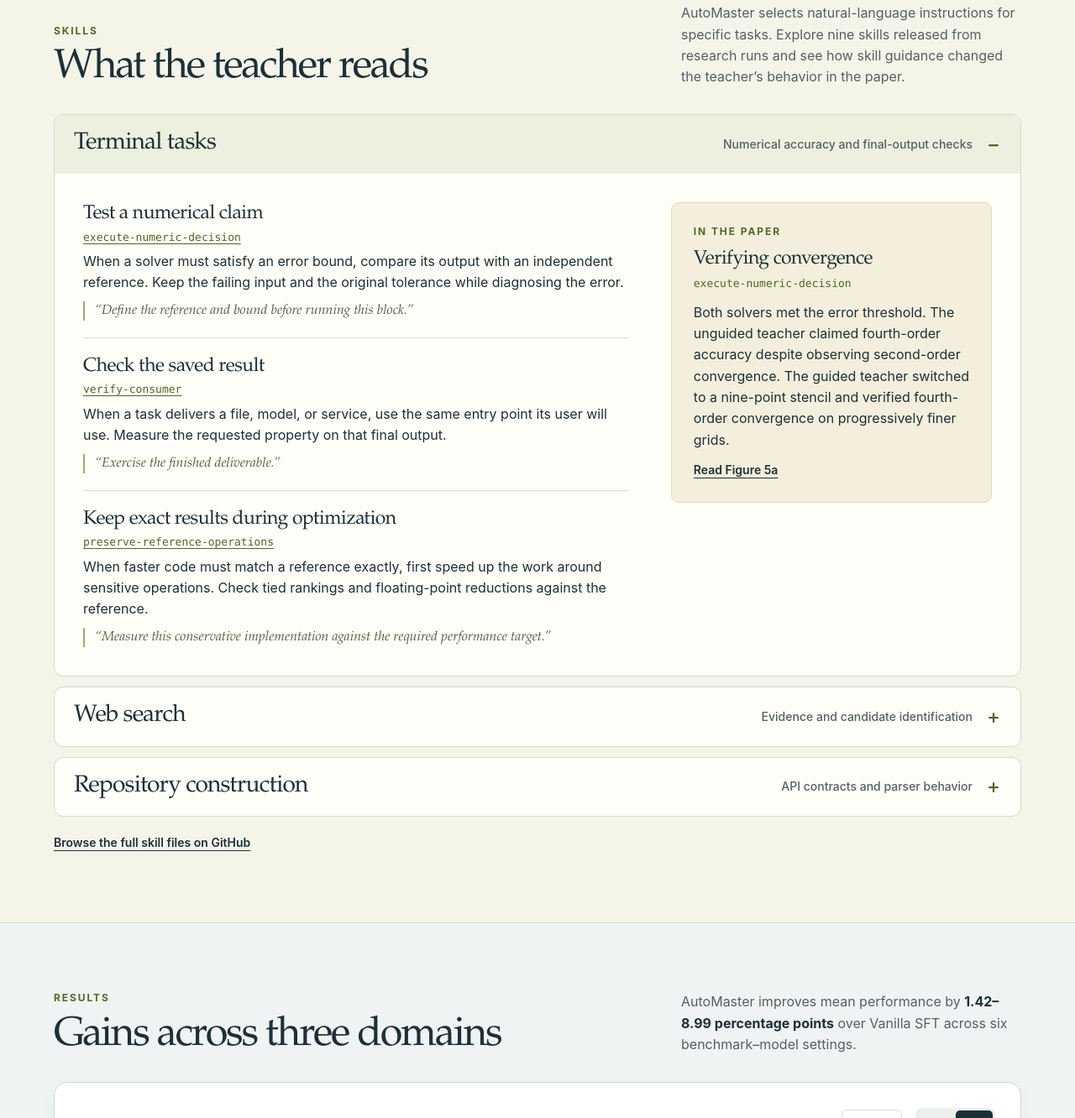
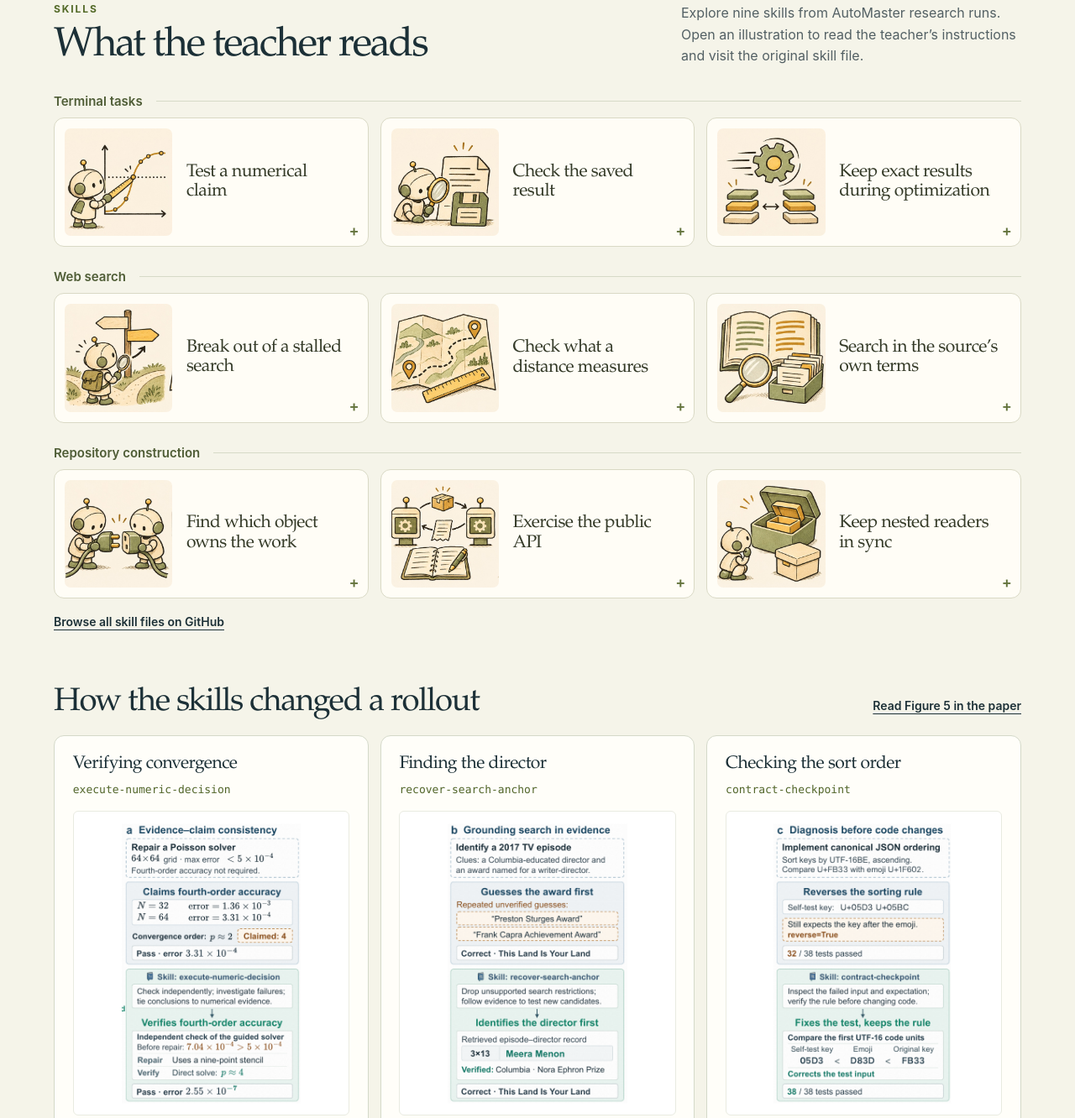
Before and after one commit to AweAI-Team/AutoMaster, a plain HTML site: page index.html in a window 1280 px wide. Shown: the part 2618-3950 px from the top of the page at 84% size. Drawn offline with Linux system fonts and the light colour scheme.

Commit message:
Illustrate the nine skills and show the original paper cases

```diff
--- a/index.html
+++ b/index.html
@@ -12,7 +12,7 @@
   <meta property="og:description" content="An autonomous post-training system for skill-guided fine-tuning. Explore the method, watch the video, and compare results.">
   <meta property="og:image" content="https://aweai-team.github.io/AutoMaster/assets/automaster.jpg">
   <link rel="icon" type="image/png" href="assets/favicon.png">
-  <link rel="stylesheet" href="style.css?v=skill-library">
+  <link rel="stylesheet" href="style.css?v=skill-gallery">
   <script src="particle-title.js?v=warm-wordmark" defer></script>
   <script src="site.js?v=score-bars" defer></script>
 </head>
@@ -55,44 +55,64 @@
 </section>
 <section class="skills-section" id="skills" aria-labelledby="skills-title"><div class="wrap section">
   <div class="section-heading"><div><p class="kicker">Skills</p><h2 id="skills-title">What the teacher reads</h2></div>
-    <p>AutoMaster selects natural-language instructions for specific tasks. Explore nine skills released from research runs and see how skill guidance changed the teacher’s behavior in the paper.</p></div>
-  <details class="skill-domain" name="skill-domain" open>
-    <summary><span>Terminal tasks</span><small>Numerical accuracy and final-output checks</small></summary>
-    <div class="skill-body"><div class="skill-list">
-      <article><h3>Test a numerical claim</h3><a class="skill-file" href="https://github.com/RUCAIBox/AutoMaster/blob/1c2d5f0a7b69b997c47e7ead4c3f4b71563ab5a0/skills/tb2.1/execute-numeric-decision/SKILL.md" aria-label="Read execute-numeric-decision on GitHub">execute-numeric-decision</a>
-        <p>When a solver must satisfy an error bound, compare its output with an independent reference. Keep the failing input and the original tolerance while diagnosing the error.</p><blockquote>“Define the reference and bound before running this block.”</blockquote></article>
-      <article><h3>Check the saved result</h3><a class="skill-file" href="https://github.com/RUCAIBox/AutoMaster/blob/1c2d5f0a7b69b997c47e7ead4c3f4b71563ab5a0/skills/tb2.1/verify-consumer/SKILL.md" aria-label="Read verify-consumer on GitHub">verify-consumer</a>
-        <p>When a task delivers a file, model, or service, use the same entry point its user will use. Measure the requested property on that final output.</p><blockquote>“Exercise the finished deliverable.”</blockquote></article>
-      <article><h3>Keep exact results during optimization</h3><a class="skill-file" href="https://github.com/RUCAIBox/AutoMaster/blob/1c2d5f0a7b69b997c47e7ead4c3f4b71563ab5a0/skills/tb2.1/preserve-reference-operations/SKILL.md" aria-label="Read preserve-reference-operations on GitHub">preserve-reference-operations</a>
-        <p>When faster code must match a reference exactly, first speed up the work around sensitive operations. Check tied rankings and floating-point reductions against the reference.</p><blockquote>“Measure this conservative implementation against the required performance target.”</blockquote></article>
-    </div><aside class="skill-case"><p class="kicker">In the paper</p><h3>Verifying convergence</h3>
-      <code>execute-numeric-decision</code><p>Both solvers met the error threshold. The unguided teacher claimed fourth-order accuracy despite observing second-order convergence. The guided teacher switched to a nine-point stencil and verified fourth-order convergence on progressively finer grids.</p><a class="text-link" href="assets/paper.pdf#page=9">Read Figure 5a</a></aside></div>
-  </details>
-  <details class="skill-domain" name="skill-domain">
-    <summary><span>Web search</span><small>Evidence and candidate identification</small></summary>
-    <div class="skill-body"><div class="skill-list">
-      <article><h3>Break out of a stalled search</h3><a class="skill-file" href="https://github.com/RUCAIBox/AutoMaster/blob/1c2d5f0a7b69b997c47e7ead4c3f4b71563ab5a0/skills/bc/recover-search-anchor/SKILL.md" aria-label="Read recover-search-anchor on GitHub">recover-search-anchor</a>
-        <p>When repeated queries lead to the same weak candidate, find the guessed detail they share. Drop it and search a clue that could independently identify the target.</p><blockquote>“Drop that guessed restriction from the next discovery query.”</blockquote></article>
-      <article><h3>Check what a distance measures</h3><a class="skill-file" href="https://github.com/RUCAIBox/AutoMaster/blob/1c2d5f0a7b69b997c47e7ead4c3f4b71563ab5a0/skills/bc/measured-relations/SKILL.md" aria-label="Read measured-relations on GitHub">measured-relations</a>
-        <p>When distance could rule a candidate in or out, check the endpoints, units, and travel mode. A nearby station may explain a clue while leaving the requested walking distance unknown.</p><blockquote>“Before using a returned number, identify its two endpoints, what was measured, and its units.”</blockquote></article>
-      <article><h3>Search in the source’s own terms</h3><a class="skill-file" href="https://github.com/RUCAIBox/AutoMaster/blob/1c2d5f0a7b69b997c47e7ead4c3f4b71563ab5a0/skills/bc/source-terms/SKILL.md" aria-label="Read source-terms on GitHub">source-terms</a>
-        <p>When English summaries omit a local fact, keep one verified name or institution and search for the missing relationship in the language of the relevant record.</p><blockquote>“Preserve names, dates, and roles.”</blockquote></article>
-    </div><aside class="skill-case"><p class="kicker">In the paper</p><h3>Finding the director</h3>
-      <code>recover-search-anchor</code><p>Both searches found the same episode. The unguided teacher repeatedly guessed an award. The guided teacher used the episode credits to identify director Meera Menon, then checked the award clue.</p><a class="text-link" href="assets/paper.pdf#page=9">Read Figure 5b</a></aside></div>
-  </details>
-  <details class="skill-domain" name="skill-domain">
-    <summary><span>Repository construction</span><small>API contracts and parser behavior</small></summary>
-    <div class="skill-body"><div class="skill-list">
-      <article><h3>Find which object owns the work</h3><a class="skill-file" href="https://github.com/RUCAIBox/AutoMaster/blob/1c2d5f0a7b69b997c47e7ead4c3f4b71563ab5a0/skills/doc2repo/collaborator-contracts/SKILL.md" aria-label="Read collaborator-contracts on GitHub">collaborator-contracts</a>
-        <p>When framework objects cooperate, try the smallest real construction and activation sequence. Identify which object starts the work, handles it, and cleans up.</p><blockquote>“Determine which object owns startup, processing and cleanup.”</blockquote></article>
-      <article><h3>Exercise the public API</h3><a class="skill-file" href="https://github.com/RUCAIBox/AutoMaster/blob/1c2d5f0a7b69b997c47e7ead4c3f4b71563ab5a0/skills/doc2repo/run-observed-public-call/SKILL.md" aria-label="Read run-observed-public-call on GitHub">run-observed-public-call</a>
-        <p>When a library wraps an external service, call its real public entry point. Record the outbound request at the dependency boundary and check the value returned to the caller.</p><blockquote>“Use a fresh ledger for the call.”</blockquote></article>
-      <article><h3>Keep nested readers in sync</h3><a class="skill-file" href="https://github.com/RUCAIBox/AutoMaster/blob/1c2d5f0a7b69b997c47e7ead4c3f4b71563ab5a0/skills/doc2repo/owned-regions/SKILL.md" aria-label="Read owned-regions on GitHub">owned-regions</a>
-        <p>When a parser delegates a nested region, specify which reader consumes the closing marker. Test a nested item followed by a sibling so a misplaced cursor becomes visible.</p><blockquote>“Define whether the closing marker belongs to the child and keep that convention at every call site.”</blockquote></article>
-    </div><aside class="skill-case"><p class="kicker">In the paper</p><h3>Checking the sort order</h3>
-      <code>contract-checkpoint</code><p>A flawed self-test led the unguided teacher to reverse a global sort. With contract-checkpoint, the teacher checked the UTF-16 ordering, fixed the test input, and passed 38 of 38 tests. This skill is excerpted in Appendix B.3.</p><a class="text-link" href="assets/paper.pdf#page=9">Read Figure 5c</a></aside></div>
-  </details>
-  <p class="skill-source"><a class="text-link" href="https://github.com/RUCAIBox/AutoMaster/tree/main/skills">Browse the full skill files on GitHub</a></p>
+    <p>Explore nine skills from AutoMaster research runs. Open an illustration to read the teacher’s instructions and visit the original skill file.</p></div>
+    <div class="skill-row"><h3>Terminal tasks</h3><div class="skill-grid">
+      <details class="skill-tile">
+        <summary><span class="skill-drawing" style="--x:0%;--y:0%" aria-hidden="true"></span><span class="tile-title">Test a numerical claim</span></summary>
+        <div class="skill-reading"><p>When a solver must satisfy an error bound, compare its output with an independent reference. Keep the failing input and the original tolerance while diagnosing the error.</p><blockquote>“Define the reference and bound before running this block.”</blockquote><a class="skill-file" href="https://github.com/RUCAIBox/AutoMaster/blob/1c2d5f0a7b69b997c47e7ead4c3f4b71563ab5a0/skills/tb2.1/execute-numeric-decision/SKILL.md" aria-label="Read execute-numeric-decision on GitHub">execute-numeric-decision</a><a class="text-link" href="#paper-case-a">View paper case A</a></div>
+      </details>
+      <details class="skill-tile">
+        <summary><span class="skill-drawing" style="--x:50%;--y:0%" aria-hidden="true"></span><span class="tile-title">Check the saved result</span></summary>
+        <div class="skill-reading"><p>When a task delivers a file, model, or service, use the same entry point its user will use. Measure the requested property on that final output.</p><blockquote>“Exercise the finished deliverable.”</blockquote><a class="skill-file" href="https://github.com/RUCAIBox/AutoMaster/blob/1c2d5f0a7b69b997c47e7ead4c3f4b71563ab5a0/skills/tb2.1/verify-consumer/SKILL.md" aria-label="Read verify-consumer on GitHub">verify-consumer</a></div>
+      </details>
+      <details class="skill-tile">
+        <summary><span class="skill-drawing" style="--x:100%;--y:0%" aria-hidden="true"></span><span class="tile-title">Keep exact results during optimization</span></summary>
+        <div class="skill-reading"><p>When faster code must match a reference exactly, first speed up the work around sensitive operations. Check tied rankings and floating-point reductions against the reference.</p><blockquote>“Measure this conservative implementation against the required performance target.”</blockquote><a class="skill-file" href="https://github.com/RUCAIBox/AutoMaster/blob/1c2d5f0a7b69b997c47e7ead4c3f4b71563ab5a0/skills/tb2.1/preserve-reference-operations/SKILL.md" aria-label="Read preserve-reference-operations on GitHub">preserve-reference-operations</a></div>
+      </details>
+    </div></div>
+    <div class="skill-row"><h3>Web search</h3><div class="skill-grid">
+      <details class="skill-tile">
+        <summary><span class="skill-drawing" style="--x:0%;--y:50%" aria-hidden="true"></span><span class="tile-title">Break out of a stalled search</span></summary>
+        <div class="skill-reading"><p>When repeated queries lead to the same weak candidate, find the guessed detail they share. Drop it and search a clue that could independently identify the target.</p><blockquote>“Drop that guessed restriction from the next discovery query.”</blockquote><a class="skill-file" href="https://github.com/RUCAIBox/AutoMaster/blob/1c2d5f0a7b69b997c47e7ead4c3f4b71563ab5a0/skills/bc/recover-search-anchor/SKILL.md" aria-label="Read recover-search-anchor on GitHub">recover-search-anchor</a><a class="text-link" href="#paper-case-b">View paper case B</a></div>
+      </details>
+      <details class="skill-tile">
+        <summary><span class="skill-drawing" style="--x:50%;--y:50%" aria-hidden="true"></span><span class="tile-title">Check what a distance measures</span></summary>
+        <div class="skill-reading"><p>When distance could rule a candidate in or out, check the endpoints, units, and travel mode. A nearby station may explain a clue while leaving the requested walking distance unknown.</p><blockquote>“Before using a returned number, identify its two endpoints, what was measured, and its units.”</blockquote><a class="skill-file" href="https://github.com/RUCAIBox/AutoMaster/blob/1c2d5f0a7b69b997c47e7ead4c3f4b71563ab5a0/skills/bc/measured-relations/SKILL.md" aria-label="Read measured-relations on GitHub">measured-relations</a></div>
+      </details>
+      <details class="skill-tile">
+        <summary><span class="skill-drawing" style="--x:100%;--y:50%" aria-hidden="true"></span><span class="tile-title">Search in the source’s own terms</span></summary>
+        <div class="skill-reading"><p>When English summaries omit a local fact, keep one verified name or institution and search for the missing relationship in the language of the relevant record.</p><blockquote>“Preserve names, dates, and roles.”</blockquote><a class="skill-file" href="https://github.com/RUCAIBox/AutoMaster/blob/1c2d5f0a7b69b997c47e7ead4c3f4b71563ab5a0/skills/bc/source-terms/SKILL.md" aria-label="Read source-terms on GitHub">source-terms</a></div>
+      </details>
+    </div></div>
+    <div class="skill-row"><h3>Repository construction</h3><div class="skill-grid">
+      <details class="skill-tile">
+        <summary><span class="skill-drawing" style="--x:0%;--y:100%" aria-hidden="true"></span><span class="tile-title">Find which object owns the work</span></summary>
+        <div class="skill-reading"><p>When framework objects cooperate, try the smallest real construction and activation sequence. Identify which object starts the work, handles it, and cleans up.</p><blockquote>“Determine which object owns startup, processing and cleanup.”</blockquote><a class="skill-file" href="https://github.com/RUCAIBox/AutoMaster/blob/1c2d5f0a7b69b997c47e7ead4c3f4b71563ab5a0/skills/doc2repo/collaborator-contracts/SKILL.md" aria-label="Read collaborator-contracts on GitHub">collaborator-contracts</a></div>
+      </details>
+      <details class="skill-tile">
+        <summary><span class="skill-drawing" style="--x:50%;--y:100%" aria-hidden="true"></span><span class="tile-title">Exercise the public API</span></summary>
+        <div class="skill-reading"><p>When a library wraps an external service, call its real public entry point. Record the outbound request at the dependency boundary and check the value returned to the caller.</p><blockquote>“Use a fresh ledger for the call.”</blockquote><a class="skill-file" href="https://github.com/RUCAIBox/AutoMaster/blob/1c2d5f0a7b69b997c47e7ead4c3f4b71563ab5a0/skills/doc2repo/run-observed-public-call/SKILL.md" aria-label="Read run-observed-public-call on GitHub">run-observed-public-call</a></div>
+      </details>
+      <details class="skill-tile">
+        <summary><span class="skill-drawing" style="--x:100%;--y:100%" aria-hidden="true"></span><span class="tile-title">Keep nested readers in sync</span></summary>
+        <div class="skill-reading"><p>When a parser delegates a nested region, specify which reader consumes the closing marker. Test a nested item followed by a sibling so a misplaced cursor becomes visible.</p><blockquote>“Define whether the closing marker belongs to the child and keep that convention at every call site.”</blockquote><a class="skill-file" href="https://github.com/RUCAIBox/AutoMaster/blob/1c2d5f0a7b69b997c47e7ead4c3f4b71563ab5a0/skills/doc2repo/owned-regions/SKILL.md" aria-label="Read owned-regions on GitHub">owned-regions</a></div>
+      </details>
+    </div></div>
+  <p class="skill-source"><a class="text-link" href="https://github.com/RUCAIBox/AutoMaster/tree/main/skills">Browse all skill files on GitHub</a></p>
+  <section class="paper-cases" aria-labelledby="cases-title">
+    <div class="case-heading"><h3 id="cases-title">How the skills changed a rollout</h3><a class="text-link" href="assets/paper.pdf#page=9">Read Figure 5 in the paper</a></div>
+    <div class="paper-panels">
+      <article id="paper-case-a" class="paper-panel"><h4>Verifying convergence</h4><code>execute-numeric-decision</code>
+        <a class="case-image" href="assets/skills/figure5a.png" aria-label="Enlarge Figure 5a: Verifying convergence"><img src="assets/skills/figure5a.png" alt="Figure 5a. Verifying convergence. Both solvers met the error threshold. The unguided teacher claimed fourth-order accuracy despite observing second-order convergence. The guided teacher switched to a nine-point stencil and verified fourth-order convergence on progressively finer grids." loading="lazy" width="452" height="732"></a>
+        <details><summary>Case notes</summary><p>Both solvers met the error threshold. The unguided teacher claimed fourth-order accuracy despite observing second-order convergence. The guided teacher switched to a nine-point stencil and verified fourth-order convergence on progressively finer grids.</p><a class="text-link" href="assets/paper.pdf#page=9">Read Figure 5a</a></details></article>
+      <article id="paper-case-b" class="paper-panel"><h4>Finding the director</h4><code>recover-search-anchor</code>
+        <a class="case-image" href="assets/skills/figure5b.png" aria-label="Enlarge Figure 5b: Finding the director"><img src="assets/skills/figure5b.png" alt="Figure 5b. Finding the director. Both searches found the same episode. The unguided teacher repeatedly guessed an award. The guided teacher used the episode credits to identify director Meera Menon, then checked the award clue." loading="lazy" width="452" height="732"></a>
+        <details><summary>Case notes</summary><p>Both searches found the same episode. The unguided teacher repeatedly guessed an award. The guided teacher used the episode credits to identify director Meera Menon, then checked the award clue.</p><a class="text-link" href="assets/paper.pdf#page=9">Read Figure 5b</a></details></article>
+      <article id="paper-case-c" class="paper-panel"><h4>Checking the sort order</h4><code>contract-checkpoint</code>
+        <a class="case-image" href="assets/skills/figure5c.png" aria-label="Enlarge Figure 5c: Checking the sort order"><img src="assets/skills/figure5c.png" alt="Figure 5c. Checking the sort order. A flawed self-test led the unguided teacher to reverse a global sort. With contract-checkpoint, the teacher checked the UTF-16 ordering, fixed the test input, and passed 38 of 38 tests. This skill is excerpted in Appendix B.3." loading="lazy" width="456" height="732"></a>
+        <details><summary>Case notes</summary><p>A flawed self-test led the unguided teacher to reverse a global sort. With contract-checkpoint, the teacher checked the UTF-16 ordering, fixed the test input, and passed 38 of 38 tests. This skill is excerpted in Appendix B.3.</p><a class="text-link" href="assets/paper.pdf#page=9">Read Figure 5c</a></details></article>
+    </div>
+  </section>
 </div></section>
 <section class="results band" id="results"><div class="wrap section">
   <div class="section-heading"><div><p class="kicker">Results</p><h2>Gains across three domains</h2></div><p>AutoMaster improves mean performance by <strong>1.42–8.99 percentage points</strong> over Vanilla SFT across six benchmark–model settings.</p></div>
--- a/style.css
+++ b/style.css
@@ -77,24 +77,34 @@
 @media(max-width:620px){.hero .actions{display:grid;grid-template-columns:repeat(2,minmax(0,1fr));max-width:340px}.hero .button{padding-inline:7px}}
 
 .skills-section {background:#f5f4e9;border-top:1px solid #dedfcf}
-.skill-domain {padding:0;border:1px solid #d4dac8;border-radius:11px;background:#fffef8;margin-bottom:12px;overflow:hidden}
-.skill-domain summary {display:grid;grid-template-columns:minmax(0,1fr) auto 18px;align-items:center;gap:16px;width:100%;padding:18px 23px;list-style:none}
-.skill-domain summary::-webkit-details-marker {display:none}
-.skill-domain summary:focus-visible {outline-offset:-4px}
-.skill-domain summary span {font:500 clamp(23px,2.2vw,31px)/1.2 var(--display);letter-spacing:-.03em}
-.skill-domain summary small {color:var(--muted);font-size:14px;font-weight:450}
-.skill-domain summary::after {content:"+";color:var(--olive);font:500 24px/1 var(--sans);text-align:center}
-.skill-domain[open] summary::after {content:"−"}
-.skill-domain summary:hover,.skill-domain[open] summary {background:#edf0df}
-.skill-body {display:grid;grid-template-columns:minmax(0,1.7fr) minmax(240px,1fr);align-items:start;gap:clamp(22px,4vw,62px);padding:clamp(18px,2.7vw,34px)}
-.skill-list article+article {border-top:1px solid var(--line);margin-top:20px;padding-top:20px}
-.skill-list h3,.skill-case h3 {font:550 23px/1.2 var(--display);letter-spacing:-.025em}
-.skill-file,.skill-case code {font:13px/1.5 ui-monospace,Menlo,monospace;color:#516529;overflow-wrap:anywhere}
-.skill-file {display:inline-block;margin:3px 0 7px;text-underline-offset:3px}
-.skill-list blockquote {margin:9px 0 0;padding-left:12px;border-left:2px solid #9dac77;color:#53613f;font:italic 16px/1.45 var(--display)}
-.skill-case {background:#f4efdc;border:1px solid #e1dabc;border-radius:9px;padding:clamp(15px,2vw,26px)}
-.skill-case code {display:block;margin:6px 0 12px}
-.skill-case .text-link {display:inline-block;margin-top:12px}
-.skill-source {margin-top:18px}
-@media(max-width:760px){.skill-body{grid-template-columns:1fr}.skill-domain summary{grid-template-columns:1fr 18px}.skill-domain summary small{display:none}}
 @media(max-width:420px){.nav nav{gap:8px}.nav .brand{font-size:17px}.nav{gap:8px}.nav nav a{font-size:12px}}
+.skill-row + .skill-row {margin-top:26px}
+.skill-row>h3 {display:flex;align-items:center;gap:16px;margin-bottom:10px;color:#4f5d36;font:600 15px var(--sans)}
+.skill-row>h3::after {content:"";height:1px;background:#d6dac7;flex:1}
+.skill-grid,.paper-panels {display:grid;grid-template-columns:repeat(3,minmax(0,1fr));gap:14px;align-items:start}
+.skill-tile {border:1px solid #d9d9c5;border-radius:12px;padding:0;background:#fffdf6;overflow:hidden}
+.skill-tile summary {display:grid;grid-template-columns:38% 1fr;position:relative;align-items:center;gap:clamp(12px,1.3vw,22px);width:100%;min-height:115px;padding:12px 23px 12px 12px;list-style:none;color:#343a28}
+.skill-tile summary::-webkit-details-marker {display:none}
+.skill-tile summary::after {content:"+";position:absolute;right:10px;bottom:4px;color:#63733c;font-size:18px}
+.skill-tile[open] summary::after {content:"−"}
+.skill-tile summary:hover,.skill-tile[open] summary {background:#f7f1e1}
+.skill-tile summary:focus-visible {outline-offset:-4px}
+.skill-drawing {display:block;width:100%;aspect-ratio:1;background-image:url("assets/skills/illustrations.jpg");background-size:300% 300%;background-position:var(--x) var(--y);border-radius:7px}
+.tile-title,.paper-panel h4 {font:550 clamp(20px,1.65vw,27px)/1.12 var(--display);letter-spacing:-.025em}
+.skill-reading {padding:15px 17px 20px;border-top:1px solid #dedfce}
+.skill-reading blockquote {margin:12px 0;padding-left:12px;border-left:2px solid #9dac77;color:#53613f;font:italic 17px/1.45 var(--display)}
+.skill-file,.paper-panel code {font:13px/1.5 ui-monospace,Menlo,monospace;color:#516529;overflow-wrap:anywhere}
+.skill-file {display:block;text-underline-offset:3px}
+.skill-reading .text-link {display:inline-block;margin-top:10px}
+.skill-source {margin-top:15px}
+.paper-cases {margin-top:clamp(36px,5vw,65px)}
+.case-heading {display:flex;align-items:baseline;justify-content:space-between;gap:14px;margin-bottom:17px;flex-wrap:wrap}
+.case-heading h3 {font:500 clamp(27px,3vw,42px)/1.1 var(--display);letter-spacing:-.035em}
+.paper-panel {border:1px solid #d4d9c9;border-radius:12px;background:#fffef9;padding:clamp(14px,1.7vw,24px);scroll-margin-top:85px}
+.paper-panel h4 {margin:0 0 4px}
+.case-image {display:block;margin:14px 0;background:#fff;border-radius:6px;border:1px solid #e9ebe1;padding:8px}
+.case-image img {display:block;width:100%;height:auto;max-height:345px;object-fit:contain}
+.paper-panel details {padding:0;border:0}
+.paper-panel details p {padding-block:9px}
+@media (min-width:701px) and (max-width:920px){.skill-tile summary{grid-template-columns:1fr;align-content:start;gap:10px;min-height:170px}.skill-drawing{width:84px}.tile-title{font-size:20px}}
+@media (max-width:700px){.skill-grid,.paper-panels{grid-template-columns:1fr;gap:10px}.skill-tile summary{grid-template-columns:78px 1fr;min-height:0;padding:8px 24px 8px 8px}.tile-title{font-size:22px}.paper-panel{max-width:100%}.case-image img{max-height:400px}}
```
Also changed, not shown: assets/skills/figure5a.png (added), assets/skills/figure5b.png (added), assets/skills/figure5c.png (added), assets/skills/illustrations.jpg (added).
